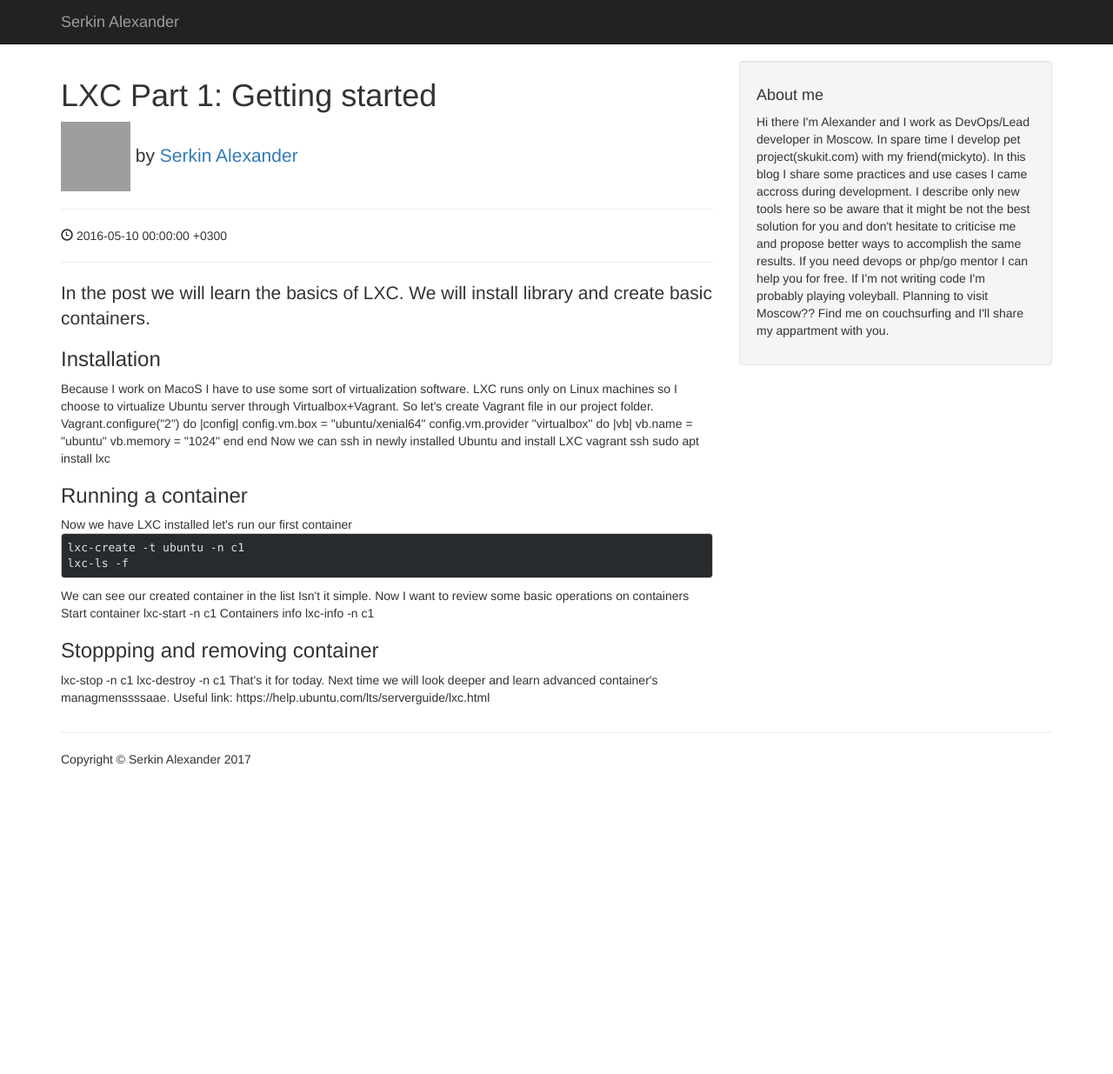
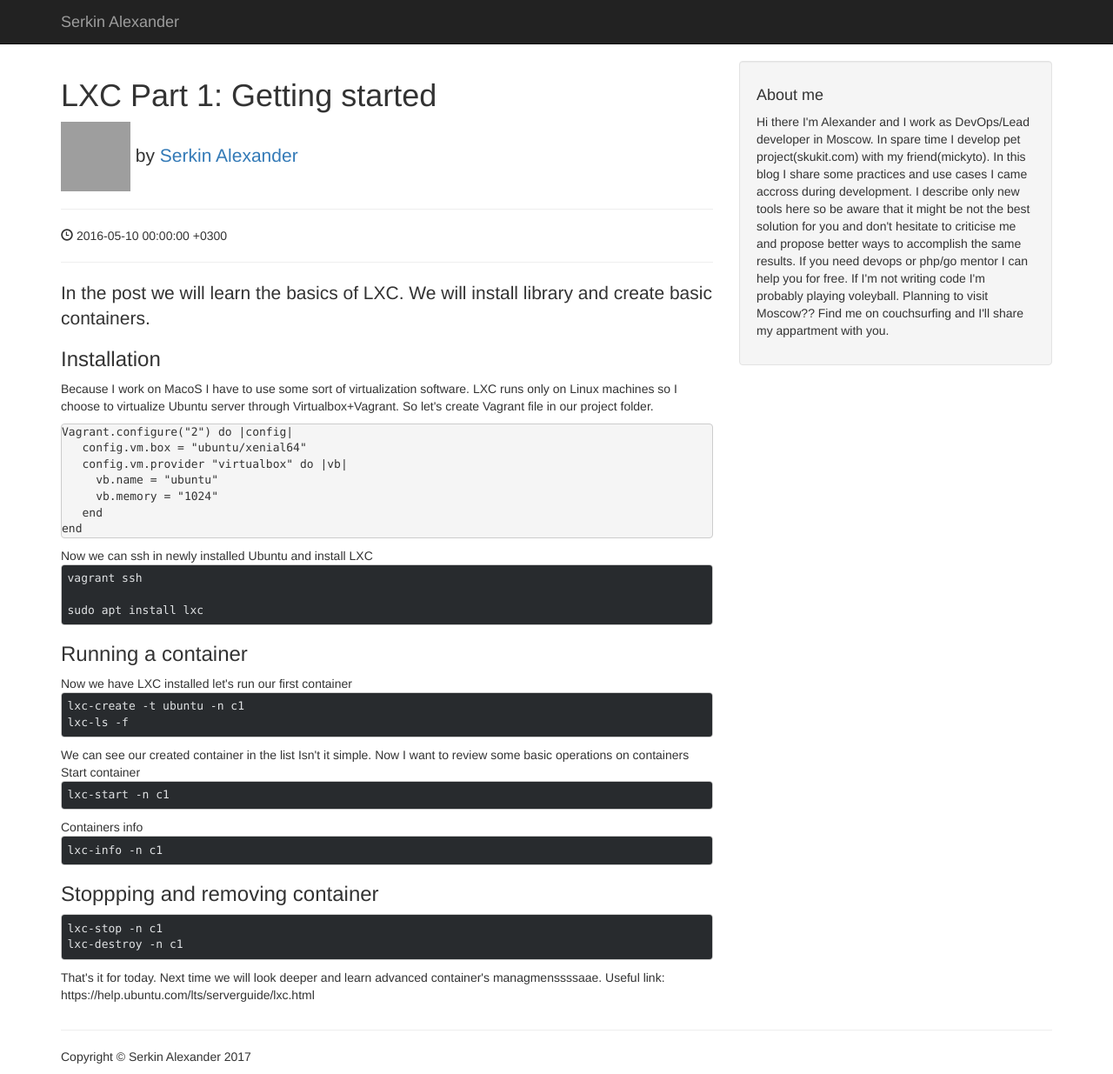
Before and after one commit to serkin/serkin.github.io, a Jekyll site: the page built from _posts/2016-05-10-lcx-part1-getting-started.markdown, in a window 1280 px wide and 1235 px high. Shown: the whole window at 87% size. Built offline with Jekyll 4.4.1, drawn with Linux system fonts in a browser that asks for light colours; nearby versions of some CDN libraries; library files that are not in the unit come from our copies; comment, search, counter and statistics services are not loaded; grey boxes are pictures that could not be loaded.

Commit message:
highlighing

```diff
--- a/_posts/2016-05-10-lcx-part1-getting-started.markdown
+++ b/_posts/2016-05-10-lcx-part1-getting-started.markdown
@@ -16,7 +16,7 @@ date:   2016-05-10
 <p>Because I work on MacoS I have to use some sort of virtualization software. LXC runs only on Linux machines so I choose to virtualize Ubuntu server through Virtualbox+Vagrant.
 So let's create Vagrant file in our project folder.
 
-
+{% highlight ruby %}
 Vagrant.configure("2") do |config|
    config.vm.box = "ubuntu/xenial64"
    config.vm.provider "virtualbox" do |vb|
@@ -24,37 +24,43 @@ Vagrant.configure("2") do |config|
      vb.memory = "1024"
    end
 end
-
+{% endhighlight %}
 Now we can ssh in newly installed Ubuntu and install LXC
 
+{% highlight bash %}
 vagrant ssh
 
 sudo apt install lxc
-
+{% endhighlight %}
 
 <h3>Running a container</h3>
 Now we have LXC installed let's run our first container
 
-<pre><code class="shell">lxc-create -t ubuntu -n c1
-lxc-ls -f</code></pre>
+{% highlight bash %}
+lxc-create -t ubuntu -n c1
+lxc-ls -f
+{% endhighlight %}
+
 We can see our created container in the list
 
 Isn't it simple. Now I want to review some basic operations on containers
 
 Start container
 
+{% highlight bash %}
 lxc-start -n c1
-
+{% endhighlight %}
 
 Containers info
+{% highlight bash %}
 lxc-info -n c1
-
+{% endhighlight %}
 <h3>Stoppping and removing container</h3>
 
-
+{% highlight bash %}
 lxc-stop -n c1
 lxc-destroy -n c1
-
+{% endhighlight %}
 
 That's it for today. Next time we will look deeper and learn advanced container's managmenssssaae.
 
```
